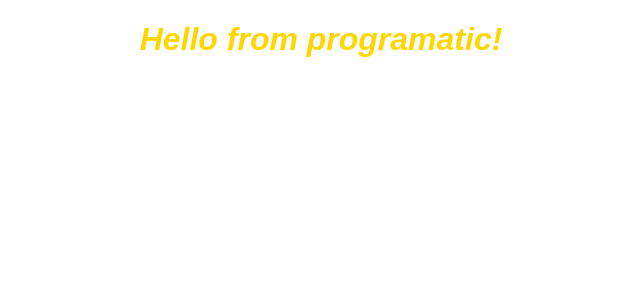
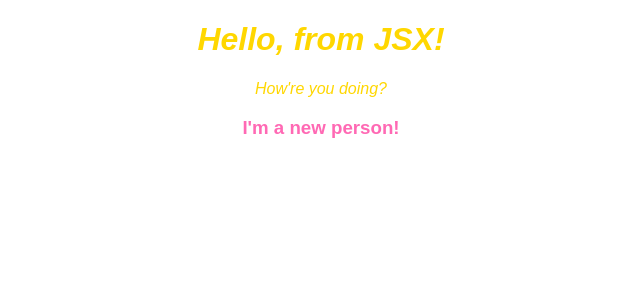
Before and after one commit to tpendse/react-sandbox, a React (Create React App) app in the folder myapp/: page / in a window 1280 px wide. Shown: the top 300 px of the page, without its empty margins (319-959 px from the left). Built offline with nearby package versions, Linux system fonts and the light colour scheme.

Commit message:
React: lesson 34

```diff
--- a/myapp/src/App.css
+++ b/myapp/src/App.css
@@ -2,6 +2,12 @@
   text-align: center;
   color:gold;
   font-style: oblique;
+}
+
+.Person {
+  text-align: center;
+  color: hotpink;
+  font-style: initial;
 }
 
 .App-logo {
--- a/myapp/src/App.js
+++ b/myapp/src/App.js
@@ -1,12 +1,17 @@
 import React, { Component } from 'react';
 import './App.css';
+import Person from './Person/Person'
 
 class App extends Component {
   render()
   {
-      const css = { className : 'App' };
-      const header = React.createElement('h1', null, 'Hello from programatic!');
-      return React.createElement('div', css, header);
+    return (
+      <div className="App">
+        <h1>Hello, from JSX!</h1>
+        <p>How're you doing?</p>
+        <Person />
+      </div>
+    );
   }
 }
 
--- /dev/null
+++ b/myapp/src/Person/Person.js
@@ -0,0 +1,7 @@
+import React from 'react';
+
+const person = () => {
+    return <h3 className="Person">I'm a new person!</h3>
+}
+
+export default person;
```
